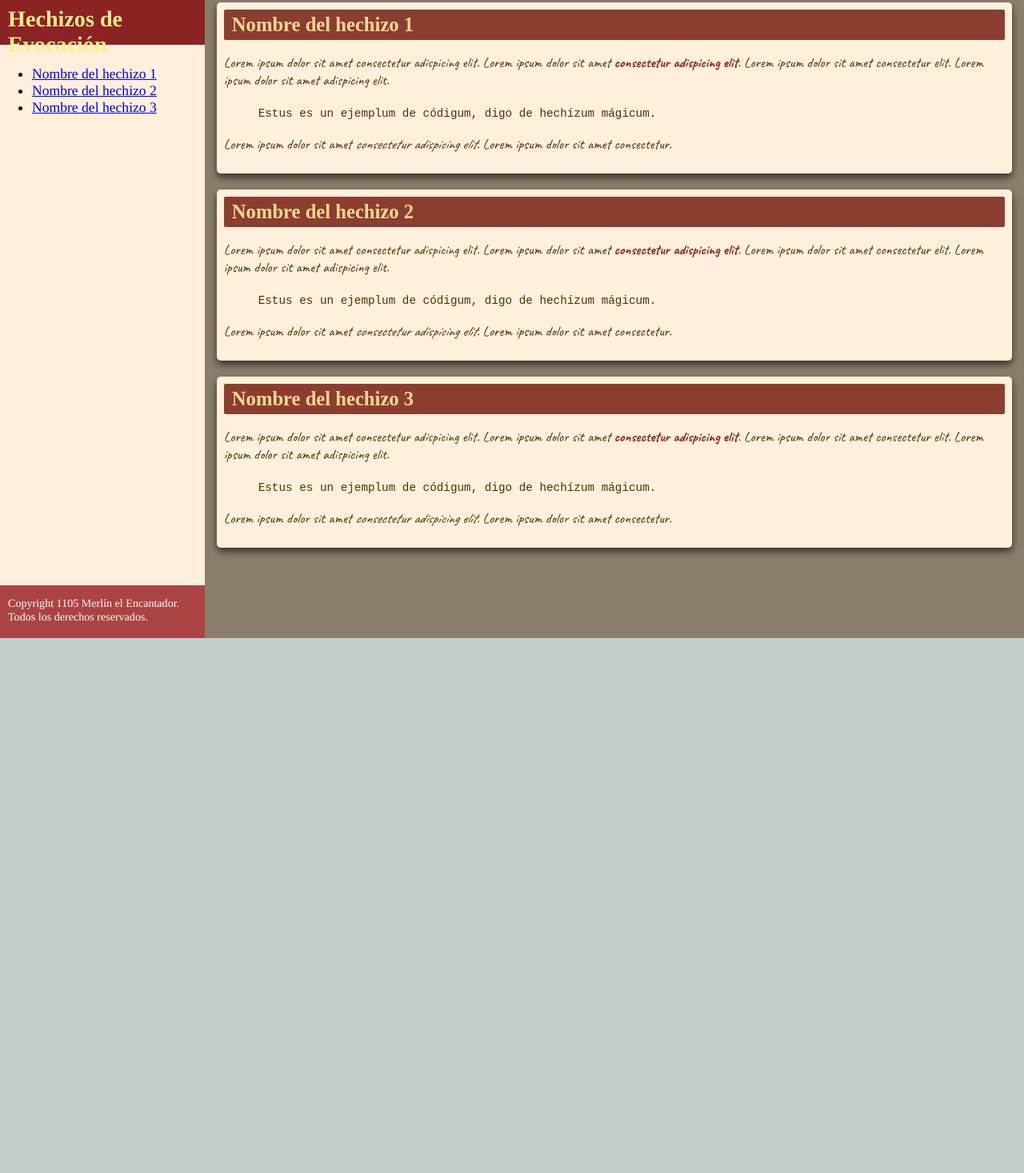
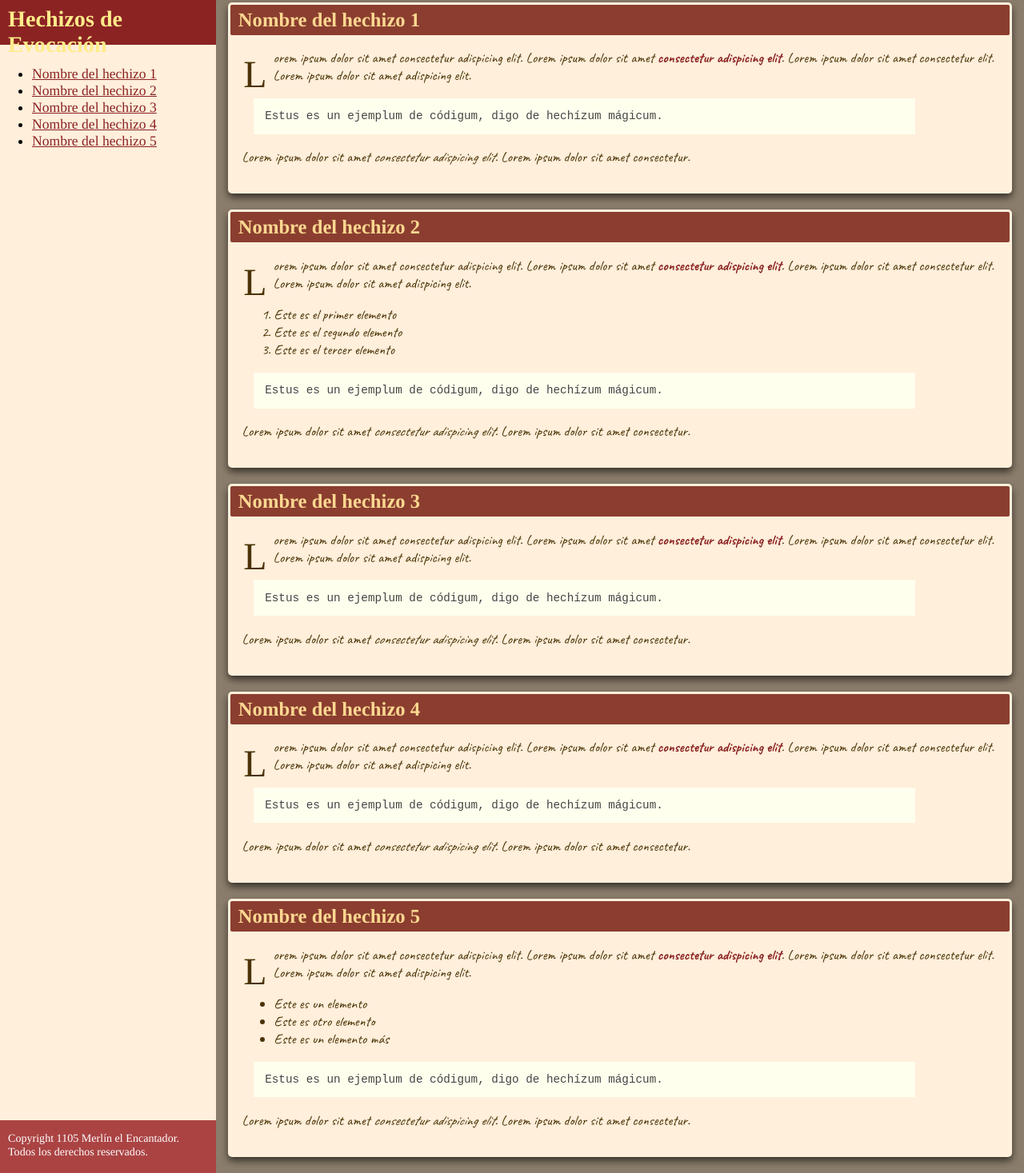
Before and after one commit to minicarbonara/CodePen04_Documentation, a plain HTML site: page index.html in a window 1280 px wide. Shown: the part 2-1469 px from the top of the page at 80% size. Before the commit the page ends 800 px from the top, so only its background shows below. Drawn offline with Linux system fonts and the light colour scheme; a web font is replaced by a local one.

Commit message:
Steps 3-4. Further styling, drop caps, simple navlink animation

```diff
--- a/index.html
+++ b/index.html
@@ -11,9 +11,11 @@
     <nav id="navbar">
       <header>Hechizos de Evocación</header>
       <ul>
-        <li><a class="nav-link" href="#nombre-del-hechizo-1">Nombre del hechizo 1</a></li>
-        <li><a class="nav-link" href="#nombre-del-hechizo-2">Nombre del hechizo 2</a></li>
-        <li><a class="nav-link" href="#nombre-del-hechizo-3">Nombre del hechizo 3</a></li>
+        <li><a class="nav-link" href="#Nombre_del_hechizo_1">Nombre del hechizo 1</a></li>
+        <li><a class="nav-link" href="#Nombre_del_hechizo_2">Nombre del hechizo 2</a></li>
+        <li><a class="nav-link" href="#Nombre_del_hechizo_3">Nombre del hechizo 3</a></li>
+        <li><a class="nav-link" href="#Nombre_del_hechizo_4">Nombre del hechizo 4</a></li>
+        <li><a class="nav-link" href="#Nombre_del_hechizo_5">Nombre del hechizo 5</a></li>
       </ul>
       <footer>
         <p>Copyright 1105 Merlín el Encantador. Todos los derechos reservados.</p>
@@ -21,7 +23,7 @@
     </nav>
 
     <main id="main-doc">
-      <section class="main-section" id="nombre-del-hechizo-1">
+      <section class="main-section" id="Nombre_del_hechizo_1">
         <header>Nombre del hechizo 1</header>
         <article>
           <p>Lorem ipsum dolor sit amet consectetur adispicing elit. Lorem ipsum dolor sit amet <strong>consectetur adispicing elit</strong>. Lorem ipsum dolor sit amet consectetur elit. Lorem ipsum dolor sit amet adispicing elit.</p>
@@ -32,10 +34,15 @@
         </article>
       </section>
 
-      <section class="main-section" id="nombre-del-hechizo-2">
+      <section class="main-section" id="Nombre_del_hechizo_2">
         <header>Nombre del hechizo 2</header>
         <article>
           <p>Lorem ipsum dolor sit amet consectetur adispicing elit. Lorem ipsum dolor sit amet <strong>consectetur adispicing elit</strong>. Lorem ipsum dolor sit amet consectetur elit. Lorem ipsum dolor sit amet adispicing elit.</p>
+          <ol>
+            <li>Este es el primer elemento</li>
+            <li>Este es el segundo elemento</li>
+            <li>Este es el tercer elemento</li>
+          </ol>
           <code>
           Estus es un ejemplum de códigum, digo de hechízum mágicum.
           </code>
@@ -43,7 +50,7 @@
         </article>
       </section>
 
-      <section class="main-section" id="nombre-del-hechizo-3">
+      <section class="main-section" id="Nombre_del_hechizo_3">
         <header>Nombre del hechizo 3</header>
         <article>
           <p>Lorem ipsum dolor sit amet consectetur adispicing elit. Lorem ipsum dolor sit amet <strong>consectetur adispicing elit</strong>. Lorem ipsum dolor sit amet consectetur elit. Lorem ipsum dolor sit amet adispicing elit.</p>
@@ -54,6 +61,33 @@
         </article>
       </section>
 
+      <section class="main-section" id="Nombre_del_hechizo_4">
+        <header>Nombre del hechizo 4</header>
+        <article>
+          <p>Lorem ipsum dolor sit amet consectetur adispicing elit. Lorem ipsum dolor sit amet <strong>consectetur adispicing elit</strong>. Lorem ipsum dolor sit amet consectetur elit. Lorem ipsum dolor sit amet adispicing elit.</p>
+          <code>
+          Estus es un ejemplum de códigum, digo de hechízum mágicum.
+          </code>
+          <p>Lorem ipsum dolor sit amet <em>consectetur adispicing elit</em>. Lorem ipsum dolor sit amet consectetur.</p>
+        </article>
+      </section>
+
+      <section class="main-section" id="Nombre_del_hechizo_5">
+        <header>Nombre del hechizo 5</header>
+        <article>
+          <p>Lorem ipsum dolor sit amet consectetur adispicing elit. Lorem ipsum dolor sit amet <strong>consectetur adispicing elit</strong>. Lorem ipsum dolor sit amet consectetur elit. Lorem ipsum dolor sit amet adispicing elit.</p>
+          <ul>
+            <li>Este es un elemento</li>
+            <li>Este es otro elemento</li>
+            <li>Este es un elemento más</li>
+          </ul>
+          <code>
+          Estus es un ejemplum de códigum, digo de hechízum mágicum.
+          </code>
+          <p>Lorem ipsum dolor sit amet <em>consectetur adispicing elit</em>. Lorem ipsum dolor sit amet consectetur.</p>
+        </article>
+      </section>
+
     </main>
   </body>
 </html>
--- a/styles.css
+++ b/styles.css
@@ -18,6 +18,7 @@ nav {
   grid-template-columns: 1fr;
   grid-template-rows: 40px auto;
   min-height: 100vh;
+  min-width: 270px;
   font-family: "Grenze Gotisch", Times, serif;
 }
 
@@ -52,7 +53,7 @@ main {
 section {
   background-color: #ffefdb;
   margin: 5px 0 20px 0;
-  padding: 0.5em;
+  padding: 1em;
   border-radius: 5px;
   box-shadow: 0 5px 10px rgba(0, 0, 0, 0.6);
   color: #4b3305;
@@ -61,19 +62,55 @@ section {
 section>header {
   background-color: #8b3e2f;
   padding: 5px 10px;
+  margin: -0.6em -0.6em 0.6em -0.6em;
   border-radius: 2px;
-  font-family: "Grenze Gotisch";
+  font-family: "Grenze Gotisch", Times, serif;
   font-size: 1.4em;
   font-weight: 600;
   color: #fdd891;
+}
+
+article p:first-child::first-letter {
+  color: 8b2323;
+  padding: 0 .3rem;
+  margin: .5rem .2rem 0 -0.2rem;
+  font-family: "Grenze Gotisch", Times, serif;
+  font-size: 3rem;
+  float: left;
+  line-height: 1;
 }
 
 strong {
   color: #8b2323;
 }
 
+a {
+  color: #8b2323;
+}
+
+a:hover {
+  animation-name: link-color;
+  animation-duration: 700ms;
+  animation-fill-mode: forwards;
+}
+
+@keyframes link-color {
+    100% {
+      color: #ab4848;;
+    }
+  }
+
+a:active {
+  color: #fdd891;
+}
+
 code {
-  padding: 3em;
+  display: block;
+  width: 80%;
+  margin: 1em;
+  padding: 1em 4em 1em 1em;
+  background-color: #FFE;
+  color: #444;
 }
 
 @media (max-width: 600px) {
```
